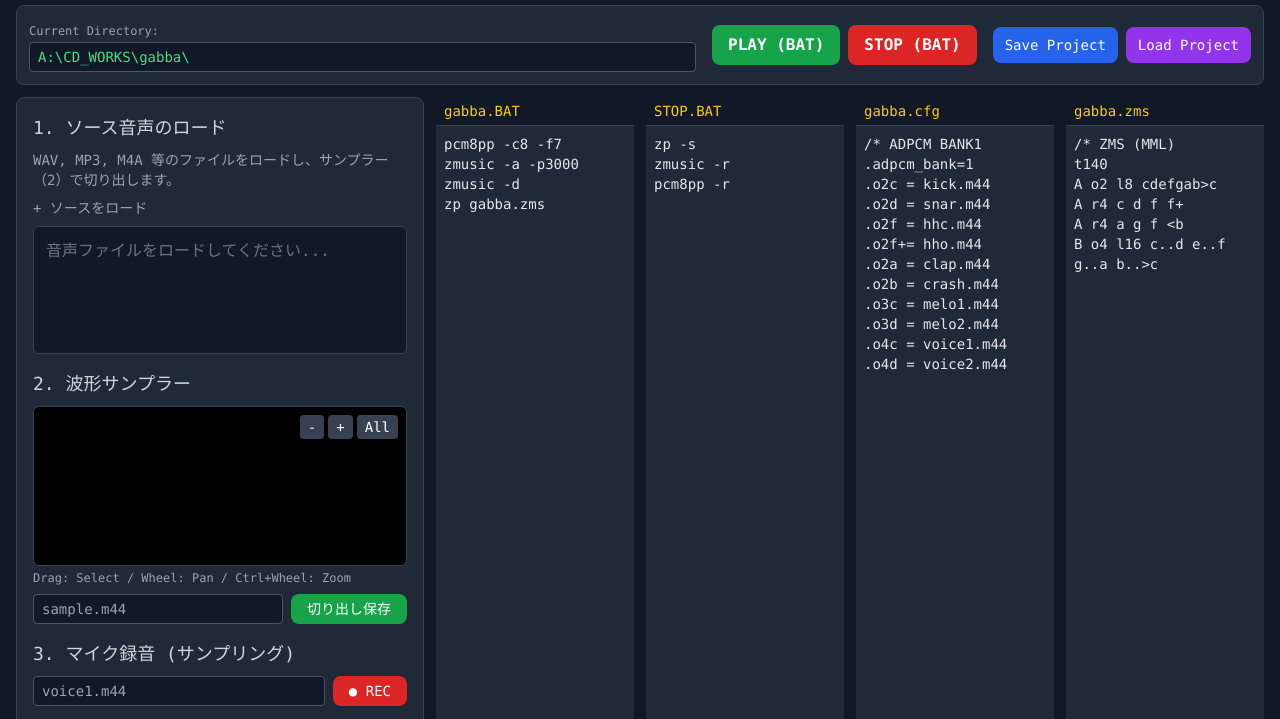
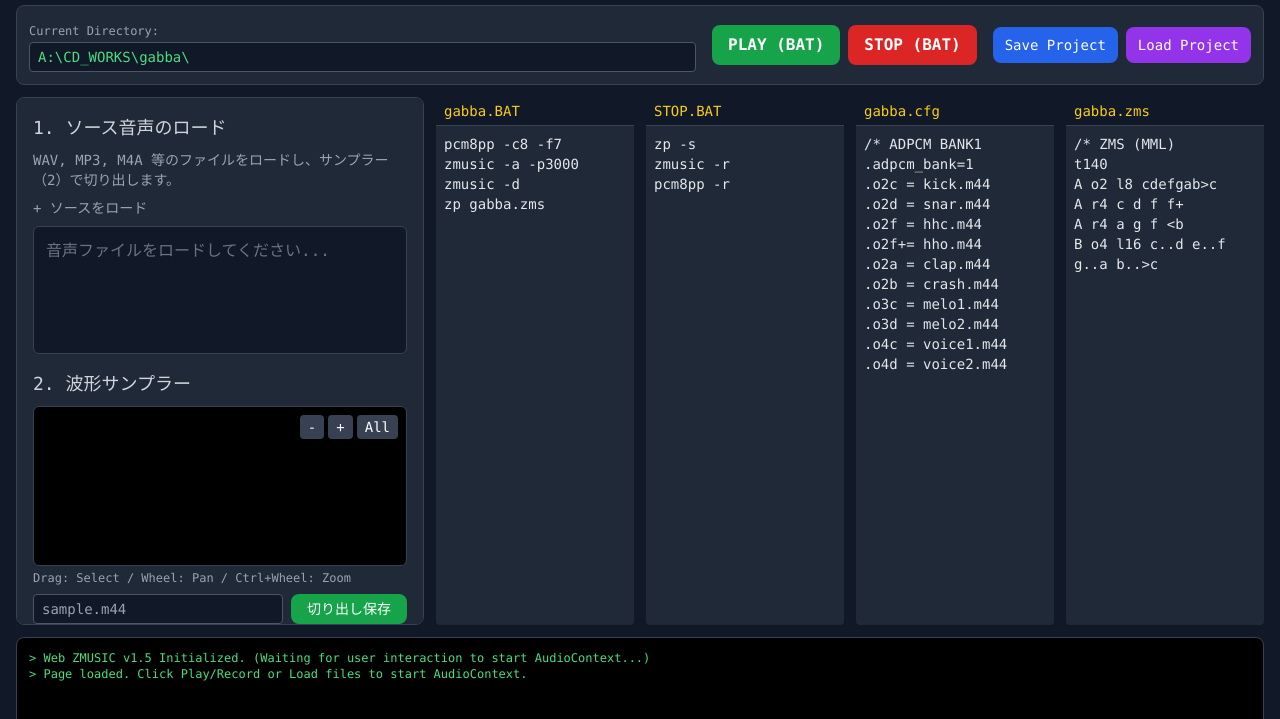
Before and after one commit to Emon2358/web-daw-test, a plain HTML site: page index.html in a window 1280 px wide. Shown: the part 51-770 px from the top of the page. Drawn offline with nearby package versions, Linux system fonts and the light colour scheme.

Commit message:
Update index.html

```diff
--- a/index.html
+++ b/index.html
@@ -30,7 +30,7 @@
 </head>
 <body class="font-mono bg-gray-900 text-gray-200 h-full flex flex-col p-2 sm:p-4 overflow-hidden">
 
-    <div classs="w-full max-w-7xl mx-auto flex flex-col h-full">
+    <div class="w-full max-w-7xl mx-auto flex flex-col h-full"> <!-- ← 'classs' を 'class' に修正 -->
 
         <!-- 1. ヘッダーとメインコントロール -->
         <header class="mb-3">
```
